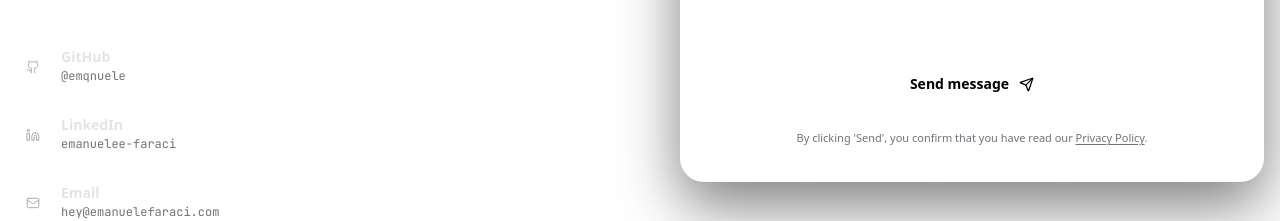
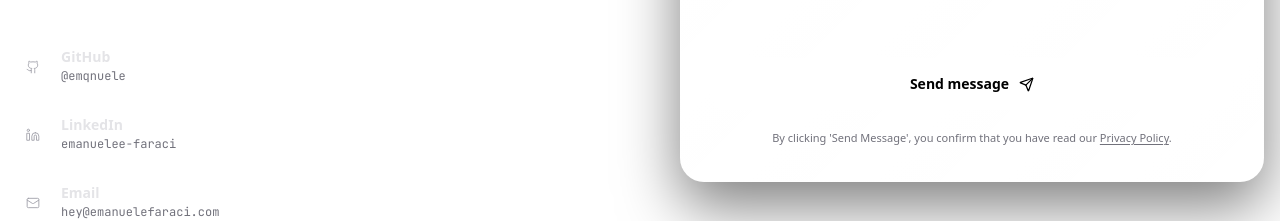
Before and after one commit to emqnuele/portfolio, a Next.js app: page / in a window 1280 px wide. Shown: the part 2500-2721 px from the top of the page. Built offline with nearby package versions, Linux system fonts and the light colour scheme.

Commit message:
edited text

```diff
--- a/src/components/landing/ContactSection.tsx
+++ b/src/components/landing/ContactSection.tsx
@@ -272,7 +272,7 @@ export default function ContactSection() {
                                     </motion.button>
 
                                     <p className="text-center text-[11px] text-zinc-500 pb-0.5">
-                                        By clicking &apos;Send&apos;, you confirm that you have read our{" "}
+                                        By clicking &apos;Send Message&apos;, you confirm that you have read our{" "}
                                         <a href="https://www.iubenda.com/privacy-policy/38634822" target="_blank" rel="noopener noreferrer" className="underline underline-offset-2 hover:text-zinc-300 transition-colors">
                                             Privacy Policy
                                         </a>.
```
